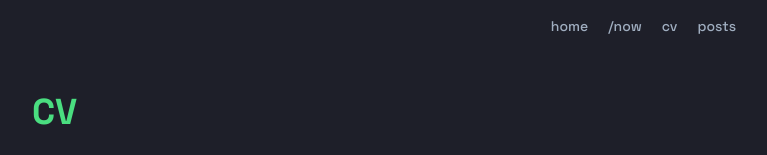
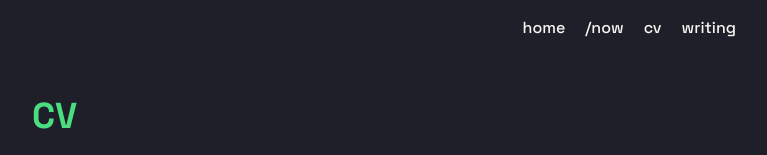
Before and after one commit to shan8851/shan-next-portfolio, a Next.js app: page /cv in a window 1280 px wide. Shown: the top 155 px of the page, without its empty margins (256-1023 px from the left). Built offline with nearby package versions, Linux system fonts and the light colour scheme.

Commit message:
chore: layout

```diff
--- a/app/layout.tsx
+++ b/app/layout.tsx
@@ -23,7 +23,7 @@ export const metadata: Metadata = {
     locale: 'en_US',
     images: [
       {
-        url: 'https://shan8851.com/og.png', // change to actual path or Vercel OG endpoint
+        url: 'https://shan8851.com/og.png',
         width: 1200,
         height: 630,
         alt: 'Shan8851 – Full Stack Web3 Engineer',
@@ -39,7 +39,6 @@ export const metadata: Metadata = {
     images: ['https://shan8851.com/og.png'],
   },
 };
-
 
 interface RootLayoutProps {
   children: React.ReactNode;
@@ -73,11 +72,11 @@ export default function RootLayout({ children }: RootLayoutProps) {
 function SiteHeader() {
   return (
     <header className="py-4">
-      <nav className="flex items-center justify-end gap-5 text-sm font-medium text-textSecondary">
+      <nav className="flex items-center justify-end gap-5 text-md font-medium text-text">
         <NavLink href="/">home</NavLink>
         <NavLink href="/now">/now</NavLink>
         <NavLink href="/cv">cv</NavLink>
-        <NavLink href="/blog">posts</NavLink>
+        <NavLink href="/blog">writing</NavLink>
       </nav>
     </header>
   );
```
